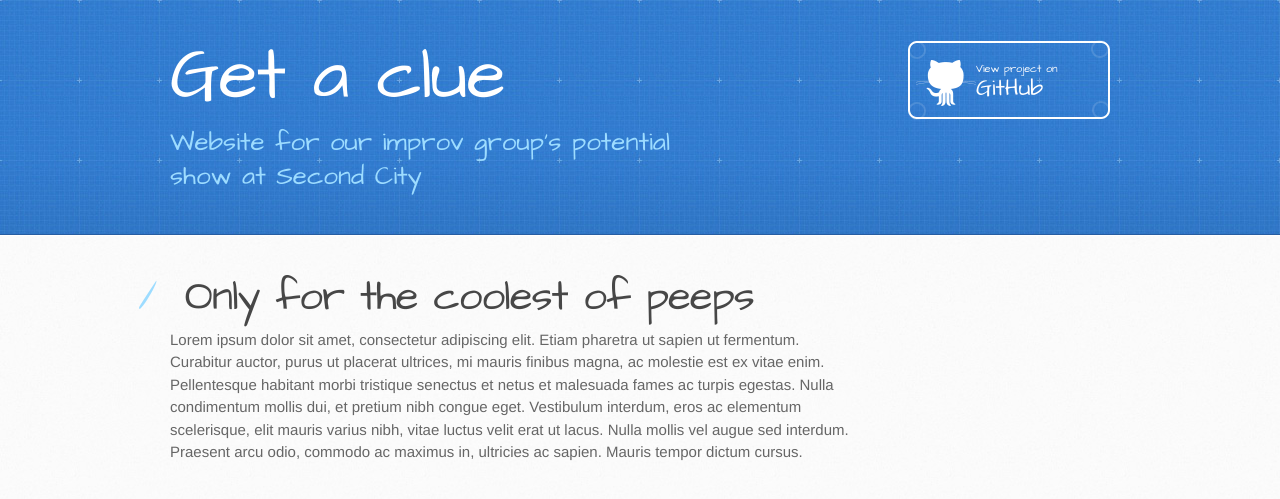
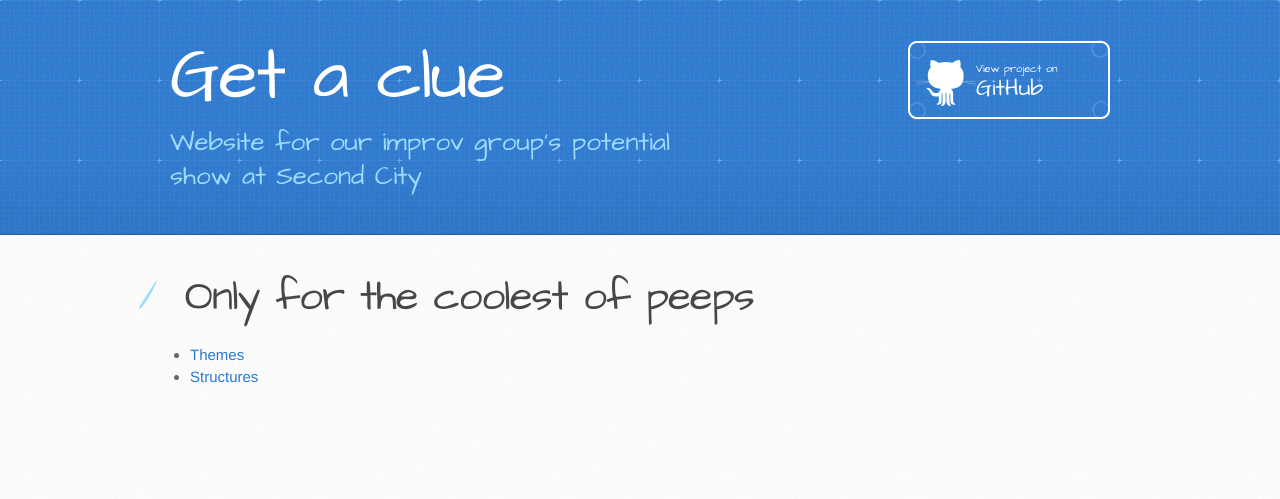
Before and after one commit to danwizard208/get-a-clue, a Jekyll site: the page index.html, which Jekyll copies as it is, in a window 1280 px wide. Shown: the top 499 px of the page. Built offline with Jekyll 4.4.1, drawn with Linux system fonts in a browser that asks for light colours.

Commit message:
Add links to index

```diff
--- a/index.html
+++ b/index.html
@@ -29,9 +29,17 @@
       <div class="inner clearfix">
         <section id="main-content">
           <h1>
-<a id="only-for-the-coolest-of-peeps" class="anchor" href="#only-for-the-coolest-of-peeps" aria-hidden="true"><span aria-hidden="true" class="octicon octicon-link"></span></a>Only for the coolest of peeps</h1>
+            <a id="only-for-the-coolest-of-peeps" class="anchor" href="#only-for-the-coolest-of-peeps" aria-hidden="true">
+              <span aria-hidden="true" class="octicon octicon-link" />
+            </a>
+            Only for the coolest of peeps
+          </h1>
 
-<p>Lorem ipsum dolor sit amet, consectetur adipiscing elit. Etiam pharetra ut sapien ut fermentum. Curabitur auctor, purus ut placerat ultrices, mi mauris finibus magna, ac molestie est ex vitae enim. Pellentesque habitant morbi tristique senectus et netus et malesuada fames ac turpis egestas. Nulla condimentum mollis dui, et pretium nibh congue eget. Vestibulum interdum, eros ac elementum scelerisque, elit mauris varius nibh, vitae luctus velit erat ut lacus. Nulla mollis vel augue sed interdum. Praesent arcu odio, commodo ac maximus in, ultricies ac sapien. Mauris tempor dictum cursus.</p>
+          <ul>
+            <li><a href="theme.html">Themes</a></li>
+            <li><a href="structure.html">Structures</a></li>
+          </ul>
+
         </section>
       </div>
     </div>
```
